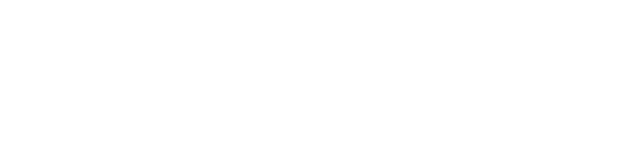
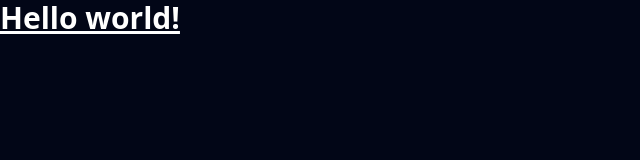
Before and after one commit to Piyush289kumar/onlinePaymentApp, a website: page index.html in a window 1280 px wide. Shown: the whole page, without its empty margins (0-640 px from the left). Drawn offline with Linux system fonts and the light colour scheme.

Commit message:
init Tailwind

```diff
--- a/index.html
+++ b/index.html
@@ -4,8 +4,12 @@
     <meta charset="UTF-8">
     <meta name="viewport" content="width=device-width, initial-scale=1.0">
     <title>Online Payment App UI</title>
+    <link rel="stylesheet" href="dist/style.css">
+
 </head>
-<body>
-
+<body class="bg-slate-950 text-white">
+    <h1 class="text-3xl font-bold underline">
+        Hello world!
+      </h1>
 </body>
 </html>
--- /dev/null
+++ b/package.json
@@ -0,0 +1,5 @@
+{
+  "devDependencies": {
+    "tailwindcss": "^3.4.1"
+  }
+}
--- a/src/input.css
+++ b/src/input.css
@@ -0,0 +1,3 @@
+@tailwind base;
+@tailwind components;
+@tailwind utilities;
--- /dev/null
+++ b/tailwind.config.js
@@ -0,0 +1,8 @@
+/** @type {import('tailwindcss').Config} */
+module.exports = {
+  content: ["./src/**/*.{html,js}", "*.html"],
+  theme: {
+    extend: {},
+  },
+  plugins: [],
+}
```
Also changed, not shown: dist/style.css, 1 other file.
